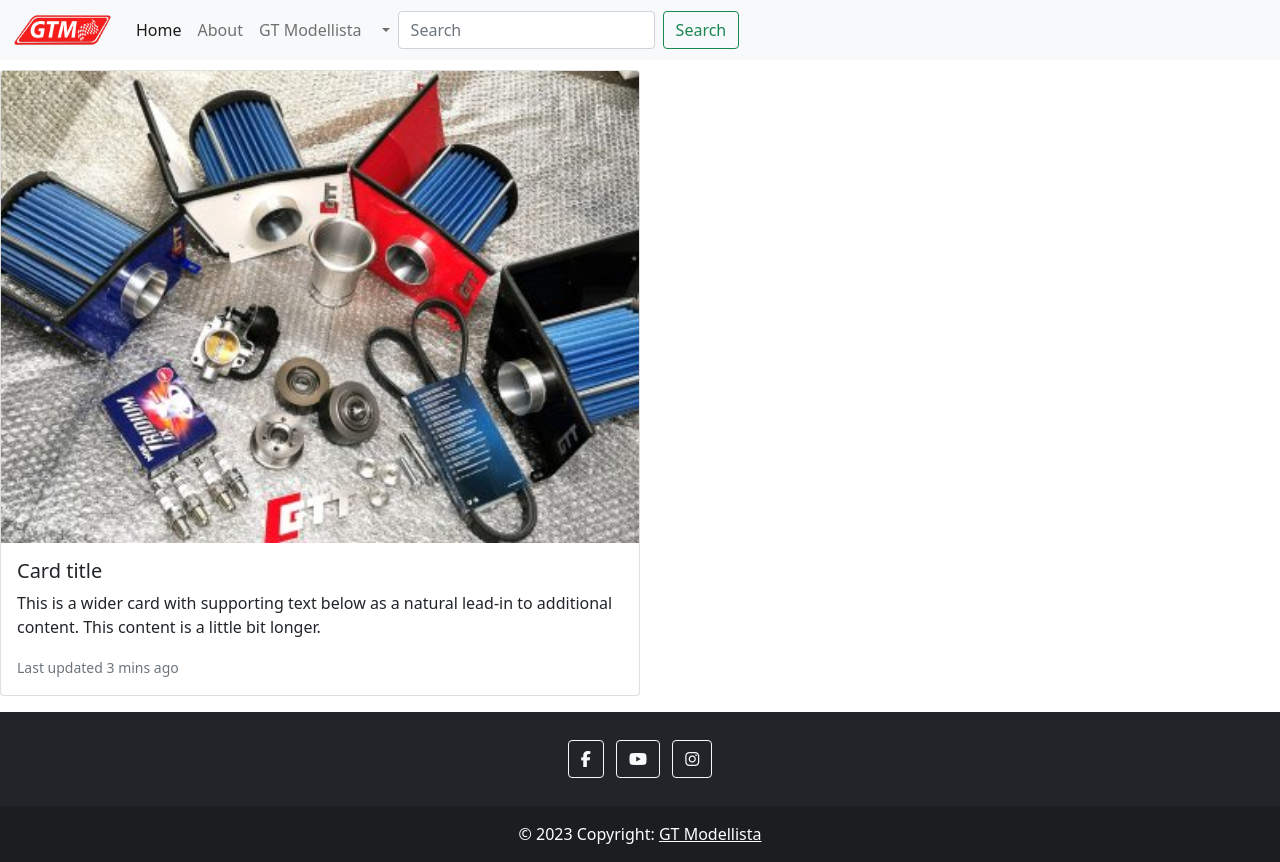
After one commit to AndyL86/gt-modellista, a Django app: page /partners/ in a window 1280 px wide. The commit adds this page. Run offline with Django 3.2, Linux system fonts and the light colour scheme; some libraries are stand-ins or nearby versions.

Commit message:
added basic partners template

```diff
--- a/blog/urls.py
+++ b/blog/urls.py
@@ -10,5 +10,6 @@ urlpatterns = [
     path('login/', views.Login, name='login'),
     path('register/', views.Register, name='register'),
     path('contact/', views.Contact, name='contact'),
+    path('partners/', views.Partners, name='partners'),
     path('<slug:slug>/', views.ThreadDetail.as_view(), name="thread_detail")
 ]
--- a/blog/views.py
+++ b/blog/views.py
@@ -56,3 +56,7 @@ def Register(request):
 
 def Contact(request):
     return render(request, "contact.html")
+
+
+def Partners(request):
+    return render(request, "partners.html")
--- a/templates/index.html
+++ b/templates/index.html
@@ -85,7 +85,7 @@
           <div class="card-body">
             <h5 class="card-title">Card title</h5>
             <p class="card-text">Some quick example text to build on the card title and make up the bulk of the card's content.</p>
-            <a href="#" class="btn btn-primary">Go somewhere</a>
+            <a href="{% url 'partners' %}" class="btn btn-primary">Go somewhere</a>
           </div>
         </div>
       </div>
--- /dev/null
+++ b/templates/partners.html
@@ -0,0 +1,18 @@
+{% extends "base.html" %}
+
+{% block content %}
+
+{% load static %}
+
+<div class="col-lg-8 col-xl-6">
+<div class="card mb-3">
+    <img src="/static/images/parts.png" class="card-img-top img-fluid" alt="...">
+    <div class="card-body">
+      <h5 class="card-title">Card title</h5>
+      <p class="card-text">This is a wider card with supporting text below as a natural lead-in to additional content. This content is a little bit longer.</p>
+      <p class="card-text"><small class="text-muted">Last updated 3 mins ago</small></p>
+    </div>
+  </div>
+</div>
+
+  {% endblock %}
```
